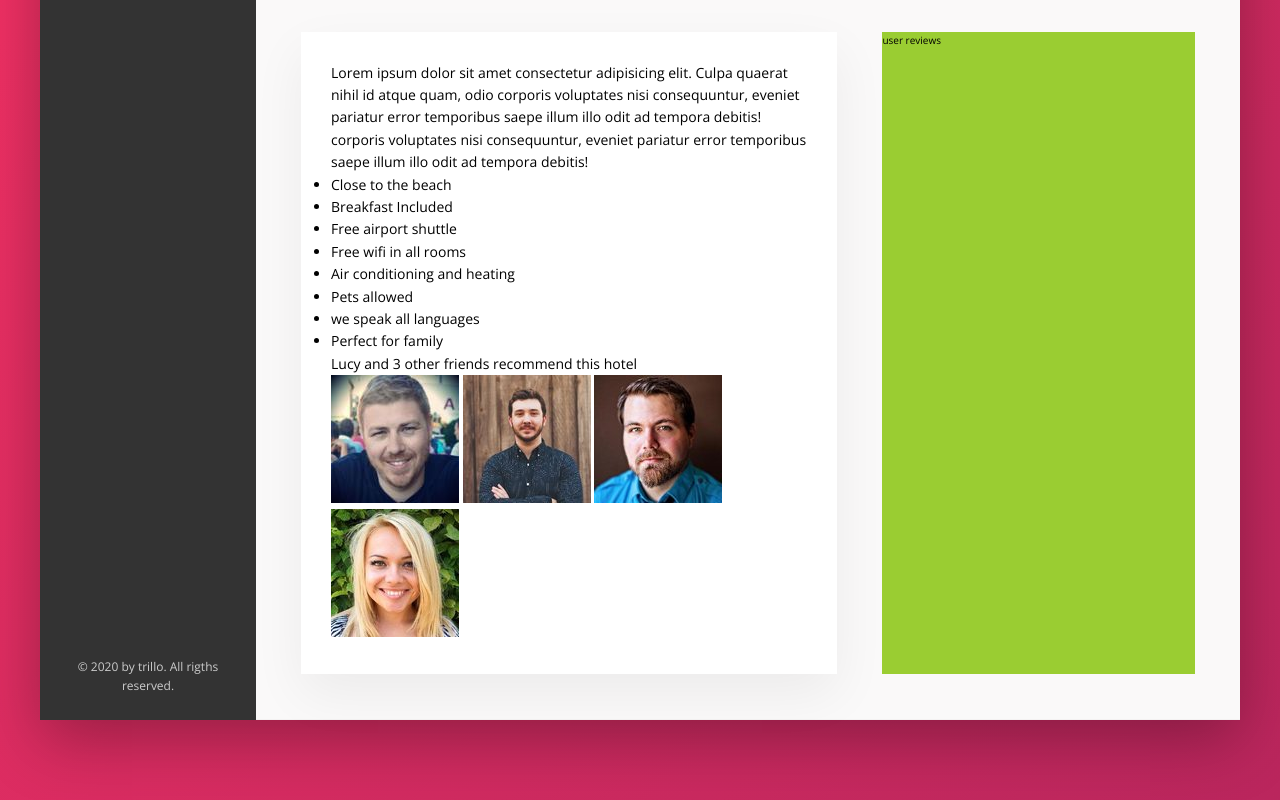
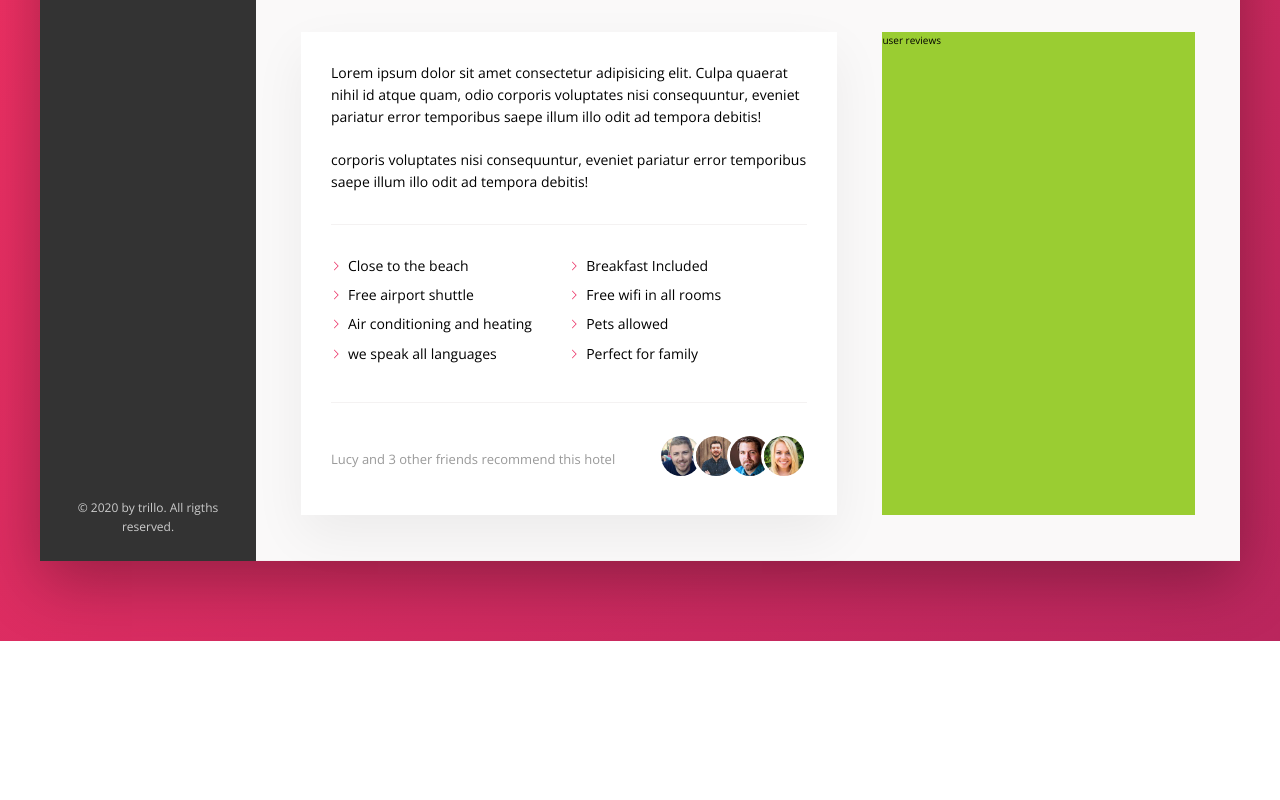
Before and after one commit to SantiagoAlvarze22/Trillo, a website: page index.html in a window 1280 px wide. Shown: the part 615-1415 px from the top of the page. After the commit the page ends 1256 px from the top, so only its background shows below. Drawn offline with nearby package versions, Linux system fonts and the light colour scheme.

Commit message:
detail section styles

```diff
--- a/sass/_components.scss
+++ b/sass/_components.scss
@@ -306,3 +306,80 @@
         box-shadow: none;
     }
 }
+
+
+///////////////////////////////////////////////////////
+//Paragraph
+.paragraph:not(:last-of-type){
+    margin-bottom: 2rem;
+}
+
+
+
+///////////////////////////////////////////////////////
+//List
+.list{
+    list-style: none;
+    margin: 3rem 0;
+    padding: 3rem 0;
+    border-top: var(--line);
+    border-bottom: var(--line);
+
+    display: flex;
+    flex-wrap: wrap;
+
+    &__item{
+        flex:0 0 50%;
+        margin-bottom: .7rem;
+    }
+
+    &__item::before{
+        content: "";
+        display: inline-block;
+        height: 1rem;
+        width: 1rem;
+        margin-right: .7rem;
+
+        //older browsers
+        // background-image: url(../img/chevron-thin-right.svg);
+        // background-size: cover;
+
+        //Newer browser -masks
+        background-color: var(--color-primary);
+        -webkit-mask-image: url(../img/chevron-thin-right.svg);
+        -webkit-mask-size:cover;
+        mask-image: url(../img/chevron-thin-right.svg);
+        mask-size:cover;
+    }
+}
+
+///////////////////////////////////////////////////////
+//Recommend
+
+.recommend{
+    font-size: 1.3rem;
+    color: var(--color-grey-dark-3);
+    display: flex;
+    align-items: center;
+
+    &__count{
+        margin-right: auto;
+    }
+
+    &__friends{
+
+    }
+
+    &__photo{
+        box-sizing: content-box;
+        height: 4rem;
+        width: 4rem;
+        border-radius: 50%;
+        border: 3px solid #fff;
+
+        &:not(:last-child){
+            margin-right: -1.5rem;
+        }
+
+    }
+}
```
Also changed, not shown: css/style.css.
